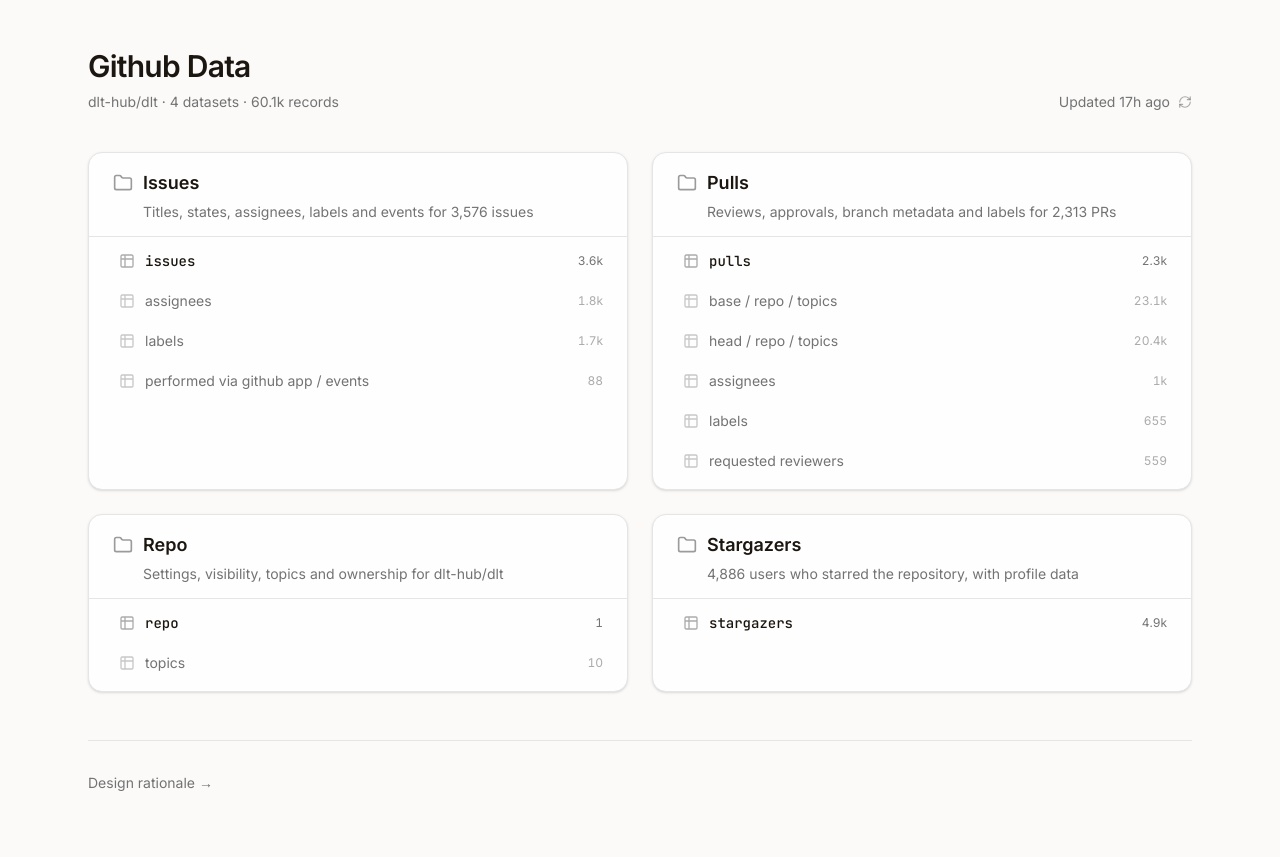
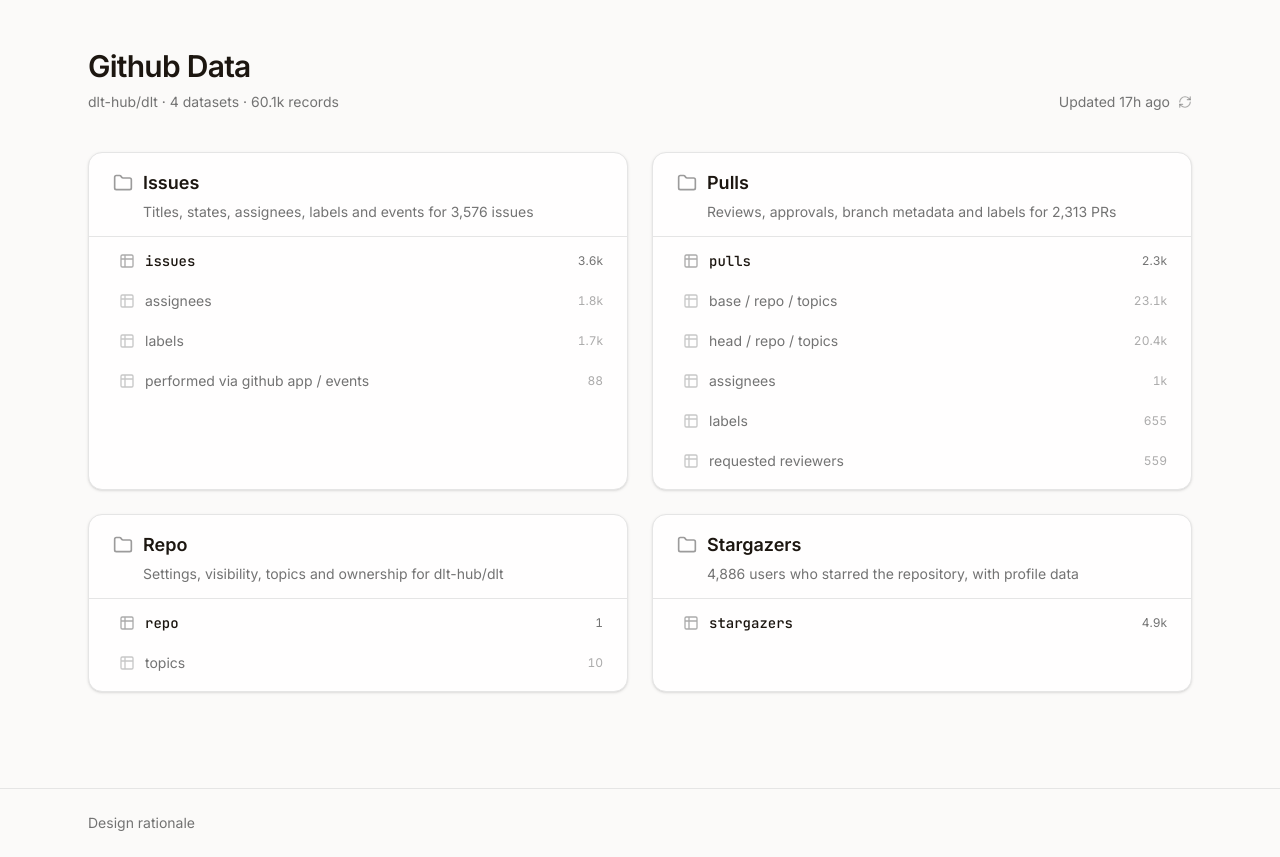
Before and after one commit to s-timmer/dlt-explorer, a Next.js app: page / in a window 1280 px wide. Built offline with nearby package versions, Linux system fonts and the light colour scheme.

Commit message:
Sticky footer and cleanup
Co-Authored-By: Claude Opus 4.6 <noreply@anthropic.com>

```diff
--- a/src/app/page.tsx
+++ b/src/app/page.tsx
@@ -126,8 +126,8 @@ export default async function CatalogPage() {
     .reduce((sum, t) => sum + t.row_count, 0);
 
   return (
-    <div className="min-h-screen bg-background">
-      <div className="mx-auto max-w-6xl px-6 py-12">
+    <div className="min-h-screen bg-background flex flex-col">
+      <div className="mx-auto max-w-6xl px-6 py-12 w-full flex-1">
         {/* Header */}
         <header className="mb-10">
           <h1 className="text-3xl font-semibold tracking-tight text-foreground capitalize">
@@ -218,16 +218,19 @@ export default async function CatalogPage() {
           </div>
         </section>
 
-        {/* Footer */}
-        <footer className="pt-8 border-t text-sm text-muted-foreground">
+      </div>
+
+      {/* Footer */}
+      <footer className="border-t text-sm text-muted-foreground">
+        <div className="mx-auto max-w-6xl px-6 py-6">
           <Link
             href="/rationale"
             className="text-muted-foreground hover:text-foreground transition-colors"
           >
-            Design rationale →
+            Design rationale
           </Link>
-        </footer>
-      </div>
+        </div>
+      </footer>
     </div>
   );
 }
--- a/src/app/rationale/page.tsx
+++ b/src/app/rationale/page.tsx
@@ -337,7 +337,6 @@ export default function RationalePage() {
         {/* Footer */}
         <footer className="mt-20 pt-8 border-t text-sm text-muted-foreground">
           <p>
-            Built as a design initiative for a Senior Product Designer role at dltHub.{" "}
             <Link href="/" className="text-foreground hover:underline underline-offset-2">
               View the explorer
             </Link>
```
